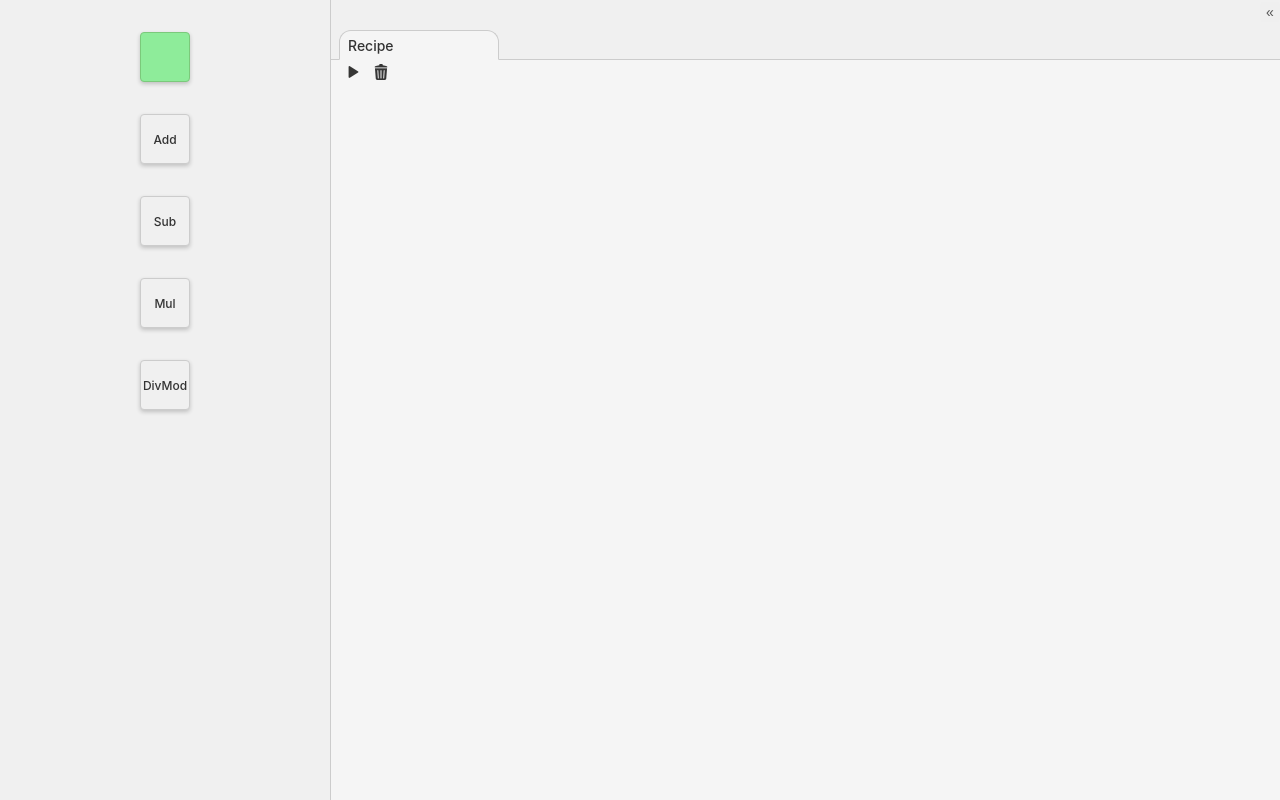
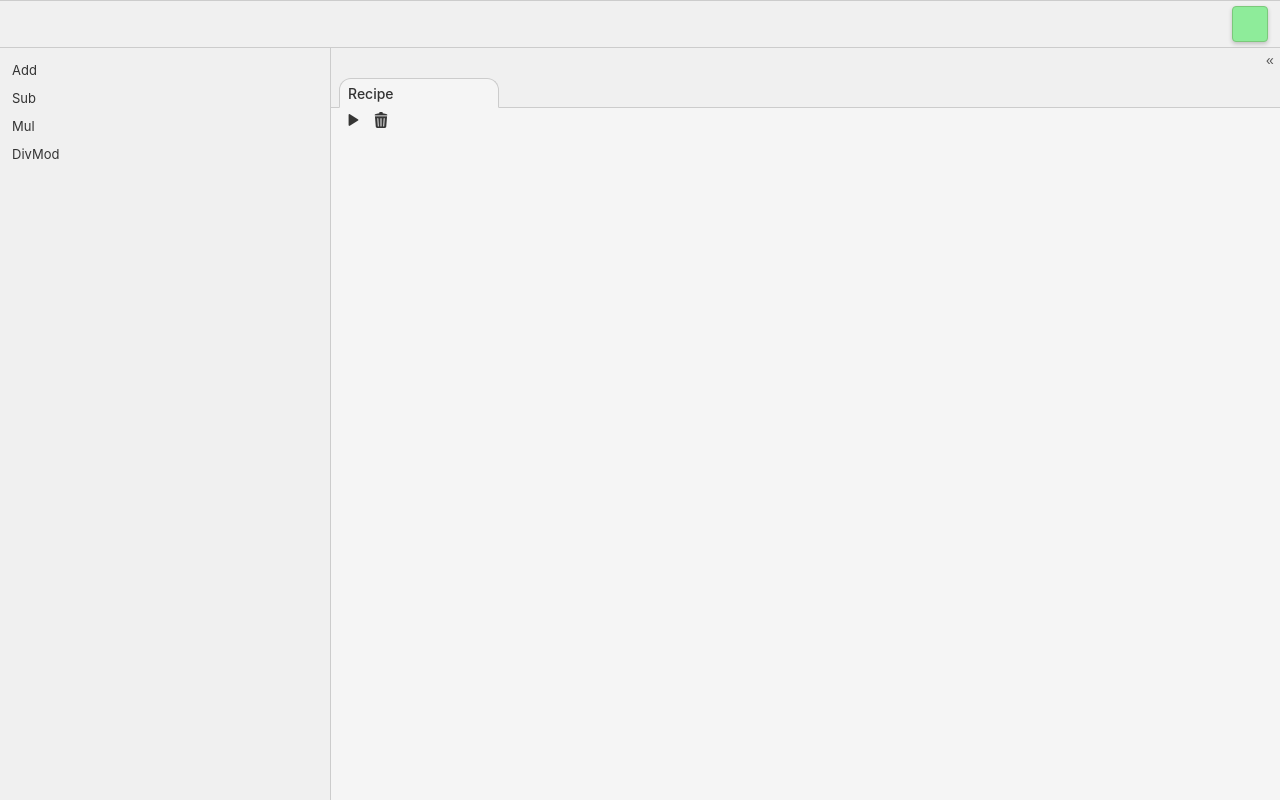
Before and after one commit to acchi17/ScriptFlow, a Vue app: page / in a window 1280 px wide. Built offline with nearby package versions, Linux system fonts and the light colour scheme.

Commit message:
Refactor layout and styles: add MenuArea component, adjust MainArea and SideArea heights, and enhance BlockListView drag-and-drop functionality

```diff
--- a/src/App.vue
+++ b/src/App.vue
@@ -1,22 +1,27 @@
 <template>
   <div id="app">
-    <div class="left">
-      <SideArea />
-    </div>
-    <div class="center">
-      <MainArea />
+    <MenuArea />
+    <div class="row-content">
+      <div class="left">
+        <SideArea />
+      </div>
+      <div class="center">
+        <MainArea />
+      </div>
     </div>
   </div>
 </template>
 
 <script>
 import { onMounted, onBeforeUnmount, inject } from 'vue'
+import MenuArea from './components/MenuArea.vue'
 import MainArea from './components/MainArea.vue'
 import SideArea from './components/SideArea.vue'
 
 export default {
   name: 'App',
   components: {
+    MenuArea,
     MainArea,
     SideArea
   },
@@ -59,16 +64,22 @@ export default {
   box-sizing: border-box;
 }
 
-/* Root application container with 3-column layout */
+/* Root application container */
 #app {
   font-family: var(--app-font-family);
   -webkit-font-smoothing: antialiased;
   -moz-osx-font-smoothing: grayscale;
+  height: 100vh;
   width: 100%;
-  height: 100vh;
+  display: flex;
+  flex-direction: column;
   overflow: hidden;
+}
+
+/* Row below the menu bar */
+.row-content {
   display: flex;
-  gap: 0;
+  flex: 1;
 }
 
 /* Left sidebar - contains drag-drop items */
--- a/src/assets/styles/variables.css
+++ b/src/assets/styles/variables.css
@@ -3,6 +3,7 @@
   --app-font-family: -apple-system, BlinkMacSystemFont, sans-serif, "Segoe UI";
 
   /* Base-layout styles */
+  --menu-bar-height: 48px;
   --main-bg-color: #f0f0f0;
   --left-side-bg-color: #f0f0f0;
   --popup-bg-color: #fafafa;
--- a/src/components/BlockListView.vue
+++ b/src/components/BlockListView.vue
@@ -1,25 +1,13 @@
 <template>
   <div class="block-list-view" @click="clearState">
-    <div class="rect-item">
-      <div
-        class="rect-icon lime"
-        draggable="true"
-        @dragstart="onDragStartContainer"
-        @dragend="onDragEndContainer"
-      ></div>
-    </div>
     <div
       v-for="blockName in blockNames"
       :key="blockName"
-      class="rect-item"
-    >
-      <div
-        class="rect-icon whitegray"
-        draggable="true"
-        @dragstart="onDragStartBlock"
-        @dragend="onDragEndBlock"
-      >{{ blockName }}</div>
-    </div>
+      class="block-name-item"
+      draggable="true"
+      @dragstart="onDragStartBlock"
+      @dragend="onDragEndBlock"
+    >{{ blockName }}</div>
   </div>
 </template>
 
@@ -45,24 +33,12 @@ export default {
       setOnDragStartCallBack: setBlockDragStartCallback
     } = useDraggable();
 
-    const {
-      onDragStart: onDragStartContainer,
-      onDragEnd: onDragEndContainer,
-      setOnDragStartCallBack: setContainerDragStartCallback
-    } = useDraggable();
-
     const { clearState } = useSystemState();
 
     // Set custom callbacks for drag start events
     setBlockDragStartCallback((event) => {
       event.dataTransfer.setData('entryType', 'block');
       event.dataTransfer.setData('entryName', event.target.textContent);
-      event.dataTransfer.setData('sourceId', undefined);
-    });
-
-    setContainerDragStartCallback((event) => {
-      event.dataTransfer.setData('entryType', 'container');
-      event.dataTransfer.setData('entryName', 'Container');
       event.dataTransfer.setData('sourceId', undefined);
     });
 
@@ -78,8 +54,6 @@ export default {
       blockNames,
       onDragStartBlock,
       onDragEndBlock,
-      onDragStartContainer,
-      onDragEndContainer,
       clearState
     };
   }
@@ -91,35 +65,18 @@ export default {
   flex: 1;
   display: flex;
   flex-direction: column;
-  align-items: center;
-}
-.rect-item {
-  margin-top: 32px;
-  width: 50px;
-  height: 50px;
-}
-.rect-icon {
-  width: 100%;
-  height: 100%;
-  border-radius: 4px;
-  box-shadow: 0 2px 4px rgba(0, 0, 0, 0.2);
-  cursor: grab;
+  padding: 8px 0;
 }
 
-.rect-icon.whitegray {
-  background-color: #f0f0f0;
-  border: 1px solid #ccc;
-  display: flex;
-  align-items: center;
-  justify-content: center;
-  font-size: 12px;
-  font-weight: 500;
+.block-name-item {
+  padding: 6px 12px;
+  font-size: 13px;
   color: #333;
-  box-sizing: border-box;
+  cursor: grab;
+  user-select: none;
 }
 
-.rect-icon.lime {
-  background-color: #8eec9a;
-  border: 1px solid #7bc97b;
+.block-name-item:hover {
+  background-color: rgba(0, 0, 0, 0.05);
 }
 </style>
--- a/src/components/MainArea.vue
+++ b/src/components/MainArea.vue
@@ -46,7 +46,7 @@ export default {
 
 <style scoped>
 .main-area {
-  height: 100vh;
+  height: calc(100vh - var(--menu-bar-height));
   display: flex;
   flex-direction: column;
   background-color: var(--main-bg-color);
--- /dev/null
+++ b/src/components/MenuArea.vue
@@ -0,0 +1,57 @@
+<template>
+  <div class="menu-area">
+    <div class="rect-item">
+      <div
+        class="rect-icon lime"
+        draggable="true"
+        @dragstart="onDragStartContainer"
+        @dragend="onDragEndContainer"
+      ></div>
+    </div>
+  </div>
+</template>
+
+<script>
+import { useDraggable } from '../composables/useDraggable'
+
+export default {
+  name: 'MenuArea',
+  setup() {
+    const { onDragStart: onDragStartContainer, onDragEnd: onDragEndContainer, setOnDragStartCallBack } = useDraggable()
+    setOnDragStartCallBack((event) => {
+      event.dataTransfer.setData('entryType', 'container')
+      event.dataTransfer.setData('entryName', 'Container')
+      event.dataTransfer.setData('sourceId', undefined)
+    })
+    return { onDragStartContainer, onDragEndContainer }
+  }
+}
+</script>
+
+<style scoped>
+.menu-area {
+  height: var(--menu-bar-height);
+  display: flex;
+  align-items: center;
+  justify-content: flex-end;
+  padding: 0 12px;
+  border-top: var(--base-outline-border);
+  border-bottom: var(--base-outline-border);
+  background-color: var(--main-bg-color);
+}
+.rect-item {
+  width: 36px;
+  height: 36px;
+}
+.rect-icon {
+  width: 100%;
+  height: 100%;
+  border-radius: 4px;
+  box-shadow: 0 2px 4px rgba(0, 0, 0, 0.2);
+  cursor: grab;
+}
+.rect-icon.lime {
+  background-color: #8eec9a;
+  border: 1px solid #7bc97b;
+}
+</style>
--- a/src/components/SideArea.vue
+++ b/src/components/SideArea.vue
@@ -29,7 +29,7 @@ export default {
 
 <style scoped>
 .side-area {
-  height: 100vh;
+  height: calc(100vh - var(--menu-bar-height));
   width: var(--left-side-width);
   display: flex;
   flex-direction: column;
```
Also changed, not shown: doc/electron-study.md (added, +75 -0 lines).
